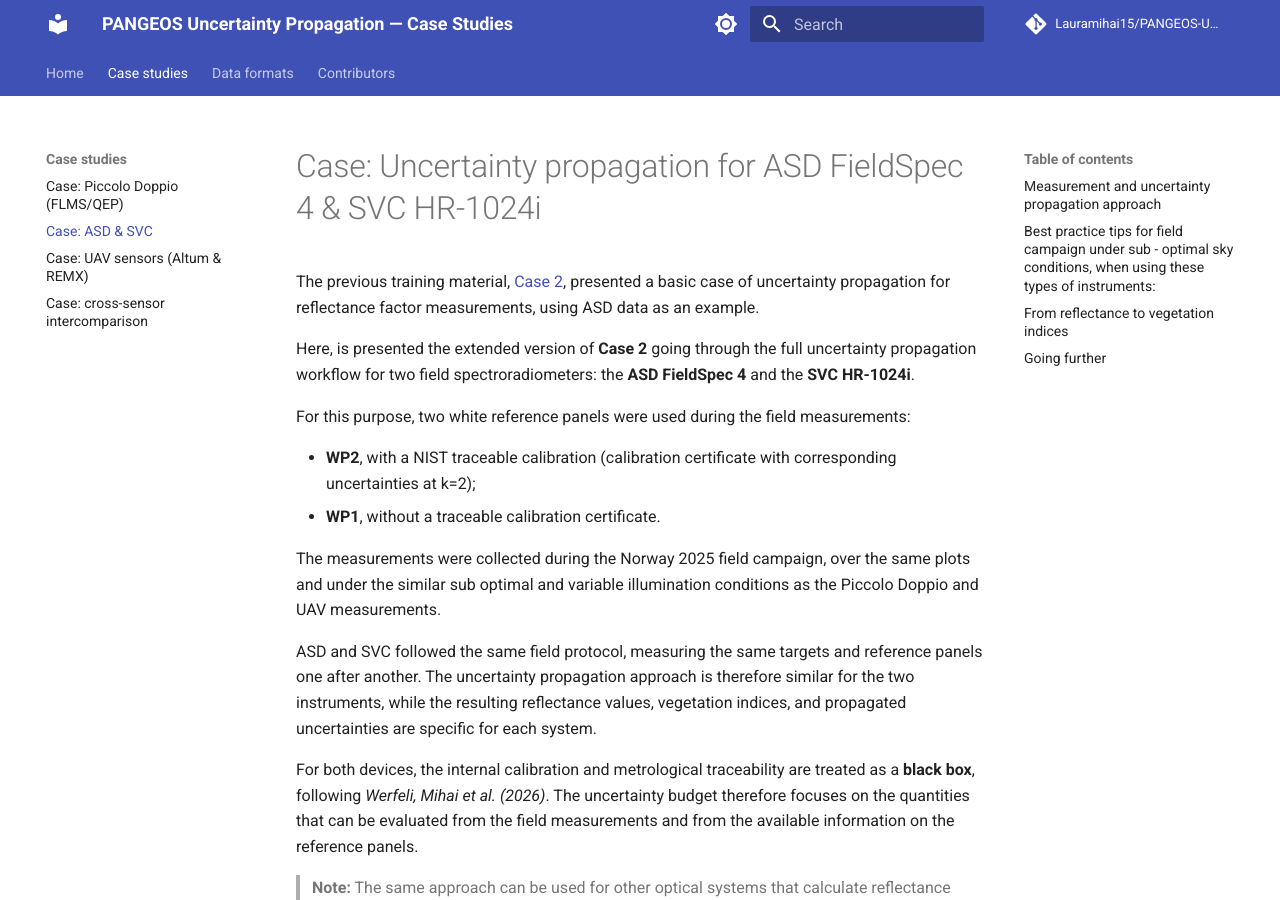
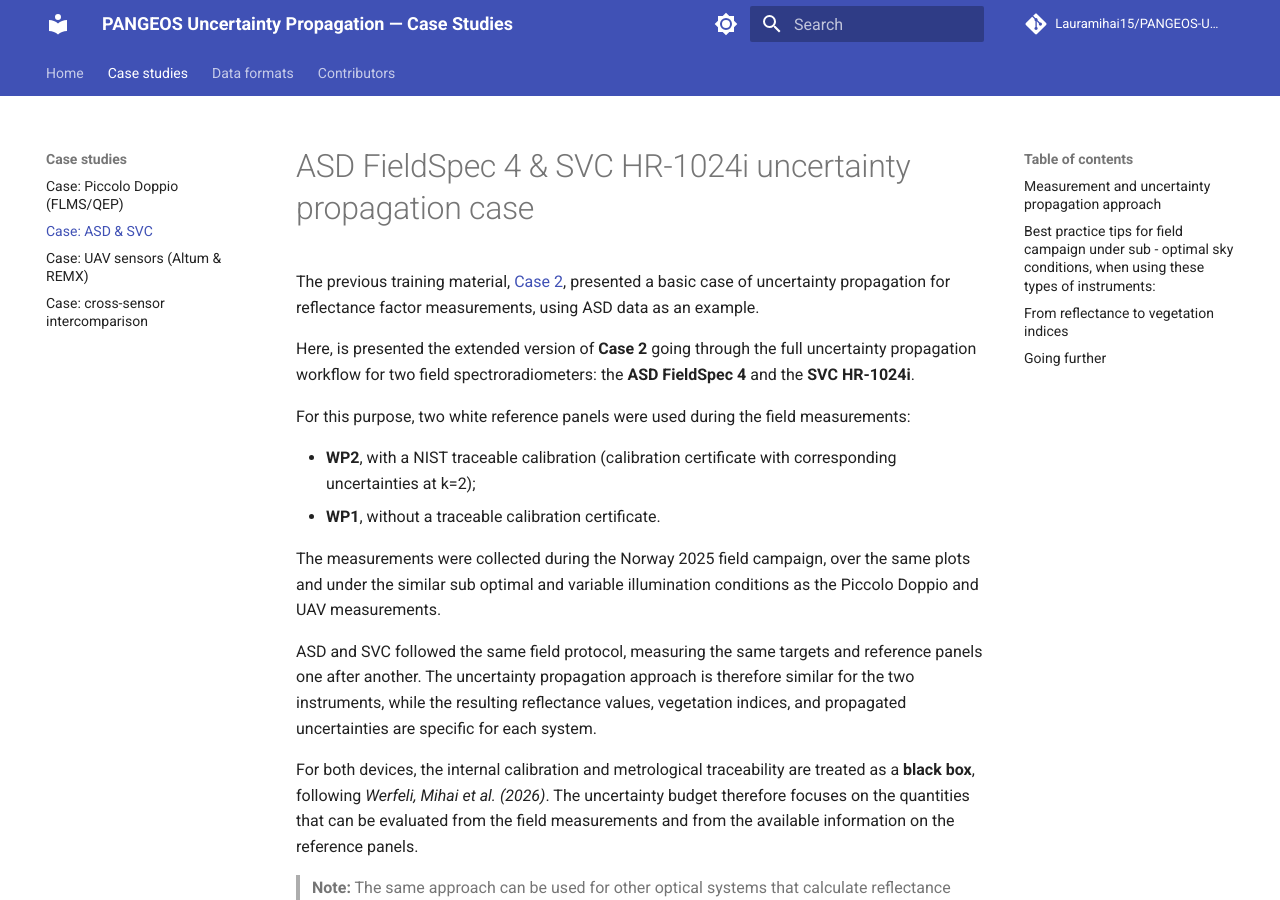
Before and after one commit to Lauramihai15/PANGEOS-UncertaintyPropagation, an MkDocs documentation site: the page built from docs/case-asd-svc.md, in a window 1280 px wide and 900 px high. Built offline with MkDocs 1.6.1 and Material for MkDocs 9.7.7, drawn with Linux system fonts in a browser that asks for light colours; comment, search, counter and statistics services are not loaded.

Commit message:
Update title for ASD FieldSpec 4 & SVC HR-1024i case

```diff
--- a/docs/case-asd-svc.md
+++ b/docs/case-asd-svc.md
@@ -1,4 +1,4 @@
-# Case: Uncertainty propagation for ASD FieldSpec 4 & SVC HR-1024i
+# ASD FieldSpec 4 & SVC HR-1024i uncertainty propagation case
 
 The previous training material, [Case 2](https://github.com/pangeos-cost/uq-training/blob/main/notebooks/case_2-Ex1-VI.ipynb), presented a basic case of uncertainty propagation for reflectance factor measurements, using ASD data as an example.
 
```
